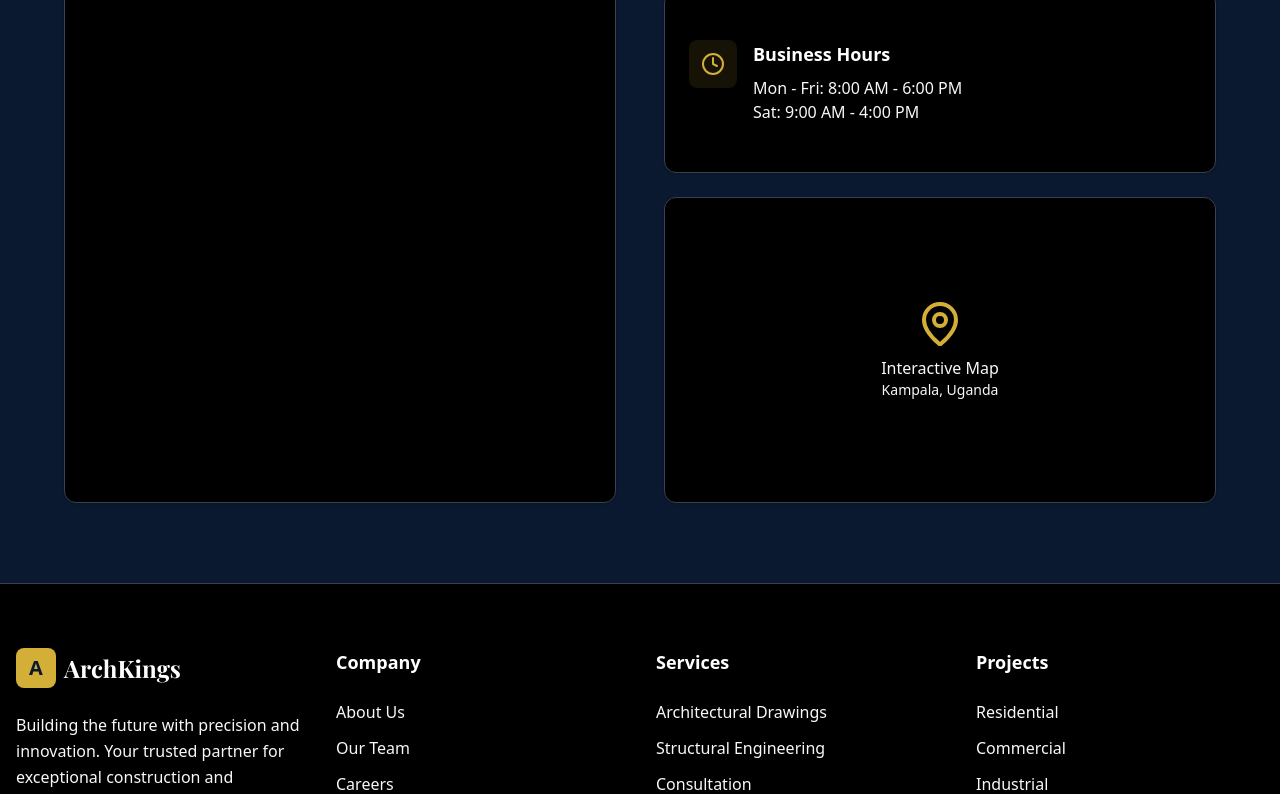
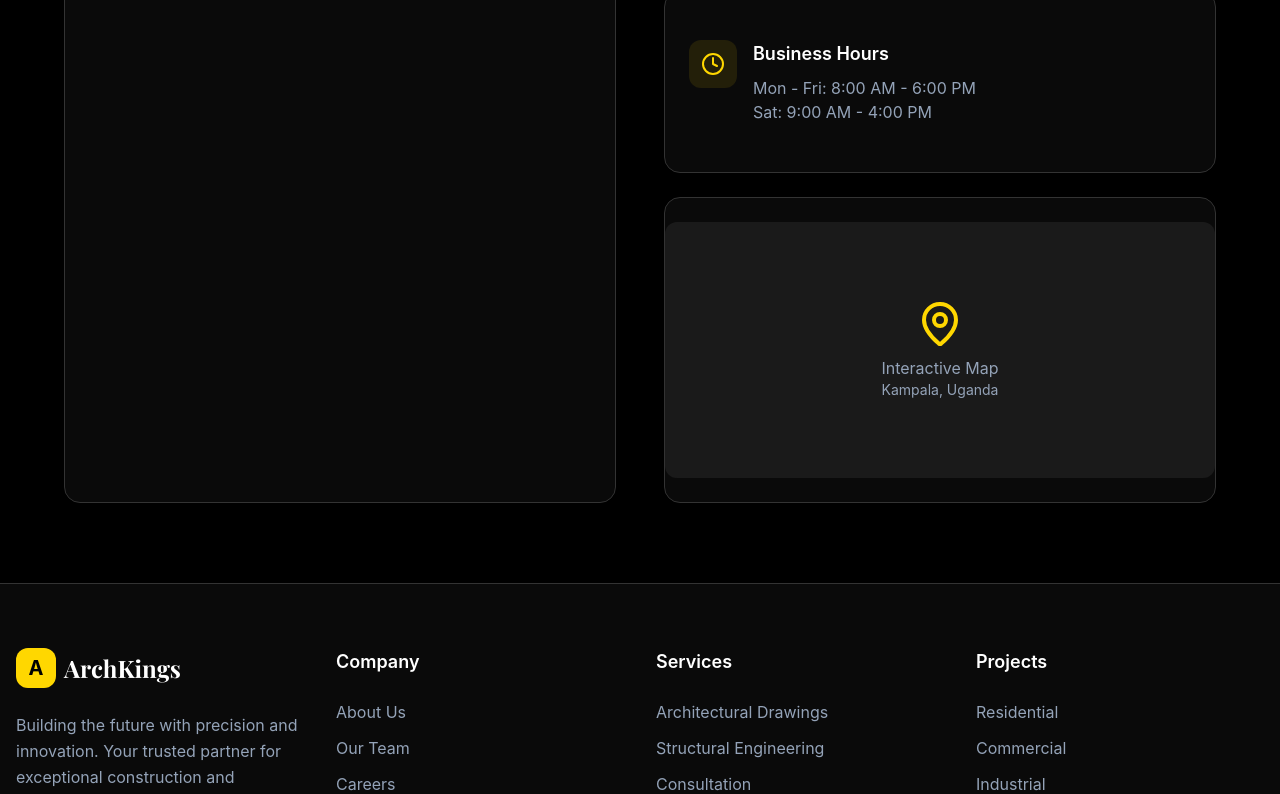
Before and after one commit to SDPgroup008/Archkings-website, a Next.js app: page / in a window 1280 px wide. Shown: the part 5847-6641 px from the top of the page. Built offline with nearby package versions, Linux system fonts and the light colour scheme; no server answers; the database is empty; a web font is replaced by a local one.

Commit message:
new changes: modified globals.css

```diff
--- a/app/globals.css
+++ b/app/globals.css
@@ -4,75 +4,76 @@
 @custom-variant dark (&:is(.dark *));
 
 :root {
-  /* Updated color tokens for ArchKings futuristic design */
-  --background: #0a192f; /* Dark navy */
-  --foreground: #ffffff; /* White */
-  --card: #000000; /* Black */
-  --card-foreground: #f8f8f8; /* Light gray */
-  --popover: #000000; /* Black */
-  --popover-foreground: #ffffff; /* White */
-  --primary: #d4af37; /* Gold */
-  --primary-foreground: #0a192f; /* Dark navy */
-  --secondary: #f8f8f8; /* Light gray */
-  --secondary-foreground: #0a192f; /* Dark navy */
-  --muted: #000000; /* Black */
-  --muted-foreground: #f8f8f8; /* Light gray */
-  --accent: #d4af37; /* Gold */
-  --accent-foreground: #0a192f; /* Dark navy */
-  --destructive: #dc2626; /* Red */
-  --destructive-foreground: #ffffff; /* White */
-  --border: #374151; /* Dark gray */
-  --input: #000000; /* Black */
-  --ring: #d4af37; /* Gold */
-  --chart-1: #0a192f; /* Dark navy */
-  --chart-2: #d4af37; /* Gold */
-  --chart-3: #f8f8f8; /* Light gray */
-  --chart-4: #000000; /* Black */
-  --chart-5: #dc2626; /* Red */
-  --radius: 0.5rem;
-  --sidebar: #0a192f; /* Dark navy */
-  --sidebar-foreground: #ffffff; /* White */
-  --sidebar-primary: #0a192f; /* Dark navy */
-  --sidebar-primary-foreground: #d4af37; /* Gold */
-  --sidebar-accent: #d4af37; /* Gold */
-  --sidebar-accent-foreground: #0a192f; /* Dark navy */
-  --sidebar-border: #374151; /* Dark gray */
-  --sidebar-ring: #d4af37; /* Gold */
+  /* Updated to royal, futuristic color palette with black, gold, and royal purple */
+  --background: #000000; /* Deep black for luxury */
+  --foreground: #ffffff; /* Pure white for contrast */
+  --card: #0a0a0a; /* Dark card background */
+  --card-foreground: #f8fafc; /* Light text on cards */
+  --popover: #1a1a1a; /* Dark popover */
+  --popover-foreground: #ffffff; /* White popover text */
+  --primary: #ffd700; /* Royal gold */
+  --primary-foreground: #000000; /* Black text on gold */
+  --secondary: #6b46c1; /* Royal purple */
+  --secondary-foreground: #ffffff; /* White on purple */
+  --muted: #1a1a1a; /* Muted dark */
+  --muted-foreground: #94a3b8; /* Muted light text */
+  --accent: #00ffff; /* Cyan accent for futuristic feel */
+  --accent-foreground: #000000; /* Black on cyan */
+  --destructive: #ef4444; /* Red for destructive actions */
+  --destructive-foreground: #ffffff; /* White on red */
+  --border: #333333; /* Dark border */
+  --input: #1a1a1a; /* Dark input background */
+  --ring: #ffd700; /* Gold focus ring */
+  --chart-1: #ffd700; /* Gold */
+  --chart-2: #6b46c1; /* Purple */
+  --chart-3: #00ffff; /* Cyan */
+  --chart-4: #ffffff; /* White */
+  --chart-5: #ef4444; /* Red */
+  --radius: 0.75rem; /* Increased radius for modern feel */
+  --sidebar: #000000; /* Black sidebar */
+  --sidebar-foreground: #ffffff; /* White sidebar text */
+  --sidebar-primary: #ffd700; /* Gold sidebar primary */
+  --sidebar-primary-foreground: #000000; /* Black on gold */
+  --sidebar-accent: #6b46c1; /* Purple sidebar accent */
+  --sidebar-accent-foreground: #ffffff; /* White on purple */
+  --sidebar-border: #333333; /* Dark sidebar border */
+  --sidebar-ring: #ffd700; /* Gold sidebar ring */
 }
 
 .dark {
-  --background: #0a192f;
+  /* Same colors for dark mode consistency */
+  --background: #000000;
   --foreground: #ffffff;
-  --card: #000000;
-  --card-foreground: #f8f8f8;
-  --popover: #000000;
+  --card: #0a0a0a;
+  --card-foreground: #f8fafc;
+  --popover: #1a1a1a;
   --popover-foreground: #ffffff;
-  --primary: #d4af37;
-  --primary-foreground: #0a192f;
-  --secondary: #f8f8f8;
-  --secondary-foreground: #0a192f;
-  --muted: #000000;
-  --muted-foreground: #f8f8f8;
-  --accent: #d4af37;
-  --accent-foreground: #0a192f;
-  --destructive: #dc2626;
+  --primary: #ffd700;
+  --primary-foreground: #000000;
+  --secondary: #6b46c1;
+  --secondary-foreground: #ffffff;
+  --muted: #1a1a1a;
+  --muted-foreground: #94a3b8;
+  --accent: #00ffff;
+  --accent-foreground: #000000;
+  --destructive: #ef4444;
   --destructive-foreground: #ffffff;
-  --border: #374151;
-  --input: #000000;
-  --ring: #d4af37;
-  --chart-1: #0a192f;
-  --chart-2: #d4af37;
-  --chart-3: #f8f8f8;
-  --chart-4: #000000;
-  --chart-5: #dc2626;
-  --sidebar: #0a192f;
+  --border: #333333;
+  --input: #1a1a1a;
+  --ring: #ffd700;
+  --chart-1: #ffd700;
+  --chart-2: #6b46c1;
+  --chart-3: #00ffff;
+  --chart-4: #ffffff;
+  --chart-5: #ef4444;
+  --sidebar: #000000;
   --sidebar-foreground: #ffffff;
-  --sidebar-primary: #0a192f;
-  --sidebar-primary-foreground: #d4af37;
-  --sidebar-accent: #d4af37;
-  --sidebar-accent-foreground: #0a192f;
-  --sidebar-border: #374151;
-  --sidebar-ring: #d4af37;
+  --sidebar-primary: #ffd700;
+  --sidebar-primary-foreground: #000000;
+  --sidebar-accent: #6b46c1;
+  --sidebar-accent-foreground: #ffffff;
+  --sidebar-border: #333333;
+  --sidebar-ring: #ffd700;
 }
 
 @theme inline {
@@ -113,9 +114,9 @@
   --color-sidebar-border: var(--sidebar-border);
   --color-sidebar-ring: var(--sidebar-ring);
 
-  /* Added custom fonts for ArchKings */
+  /* Added royal, elegant fonts */
   --font-heading: "Playfair Display", serif;
-  --font-body: "Source Sans Pro", sans-serif;
+  --font-body: "Inter", sans-serif;
 }
 
 @layer base {
@@ -123,36 +124,64 @@
     @apply border-border outline-ring/50;
   }
   body {
-    @apply bg-background text-foreground;
+    @apply bg-background text-foreground font-body;
   }
 
-  /* Added custom animations for futuristic effects */
+  /* Enhanced animations for royal, futuristic effects */
   .animate-fade-in {
-    animation: fadeIn 0.8s ease-in-out;
+    animation: fadeIn 1.2s ease-in-out;
   }
 
   .animate-slide-up {
-    animation: slideUp 0.6s ease-out;
+    animation: slideUp 0.8s ease-out;
   }
 
   .animate-glow {
-    animation: glow 2s ease-in-out infinite alternate;
+    animation: glow 3s ease-in-out infinite alternate;
+  }
+
+  .animate-float {
+    animation: float 6s ease-in-out infinite;
+  }
+
+  .animate-pulse-gold {
+    animation: pulseGold 2s ease-in-out infinite;
+  }
+
+  .gradient-text {
+    background: linear-gradient(135deg, #ffd700, #ffed4e, #ffd700);
+    -webkit-background-clip: text;
+    -webkit-text-fill-color: transparent;
+    background-clip: text;
+  }
+
+  .glass-effect {
+    background: rgba(255, 255, 255, 0.05);
+    backdrop-filter: blur(10px);
+    border: 1px solid rgba(255, 215, 0, 0.2);
+  }
+
+  .royal-border {
+    border: 2px solid;
+    border-image: linear-gradient(45deg, #ffd700, #6b46c1, #00ffff) 1;
   }
 }
 
 @keyframes fadeIn {
   from {
     opacity: 0;
+    transform: translateY(20px);
   }
   to {
     opacity: 1;
+    transform: translateY(0);
   }
 }
 
 @keyframes slideUp {
   from {
     opacity: 0;
-    transform: translateY(30px);
+    transform: translateY(50px);
   }
   to {
     opacity: 1;
@@ -162,26 +191,56 @@
 
 @keyframes glow {
   from {
-    box-shadow: 0 0 5px var(--primary);
+    box-shadow: 0 0 10px var(--primary), 0 0 20px var(--primary), 0 0 30px var(--primary);
   }
   to {
-    box-shadow: 0 0 20px var(--primary), 0 0 30px var(--primary);
+    box-shadow: 0 0 20px var(--primary), 0 0 30px var(--primary), 0 0 40px var(--primary);
   }
 }
 
-/* Added parallax and hover effects */
-.parallax-bg {
-  background-attachment: fixed;
-  background-position: center;
-  background-repeat: no-repeat;
-  background-size: cover;
+@keyframes float {
+  0%,
+  100% {
+    transform: translateY(0px);
+  }
+  50% {
+    transform: translateY(-20px);
+  }
 }
 
+@keyframes pulseGold {
+  0%,
+  100% {
+    opacity: 1;
+  }
+  50% {
+    opacity: 0.7;
+  }
+}
+
+/* Enhanced hover effects for royal feel */
 .hover-lift {
-  transition: transform 0.3s ease, box-shadow 0.3s ease;
+  transition: all 0.4s cubic-bezier(0.175, 0.885, 0.32, 1.275);
 }
 
 .hover-lift:hover {
-  transform: translateY(-5px);
-  box-shadow: 0 10px 25px rgba(212, 175, 55, 0.3);
+  transform: translateY(-10px) scale(1.02);
+  box-shadow: 0 20px 40px rgba(255, 215, 0, 0.3);
 }
+
+.hover-glow:hover {
+  box-shadow: 0 0 30px rgba(255, 215, 0, 0.6);
+}
+
+/* Royal crown and geometric patterns */
+.crown-pattern::before {
+  content: "♔";
+  font-size: 1.5rem;
+  color: var(--primary);
+  margin-right: 0.5rem;
+}
+
+.geometric-bg {
+  background-image: radial-gradient(circle at 25% 25%, rgba(255, 215, 0, 0.1) 0%, transparent 50%),
+    radial-gradient(circle at 75% 75%, rgba(107, 70, 193, 0.1) 0%, transparent 50%);
+}
```
Also changed, not shown: 2 other files (tests, documents, lock files or other folders).
